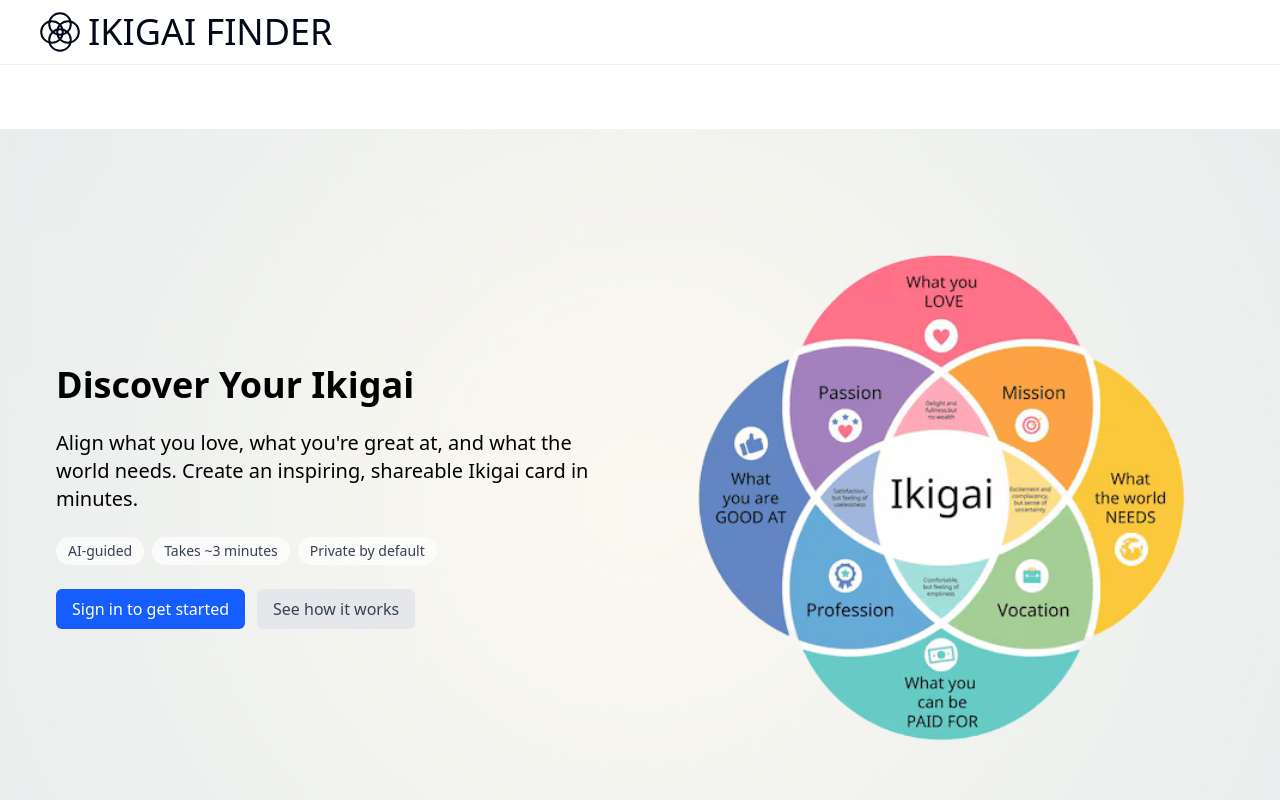
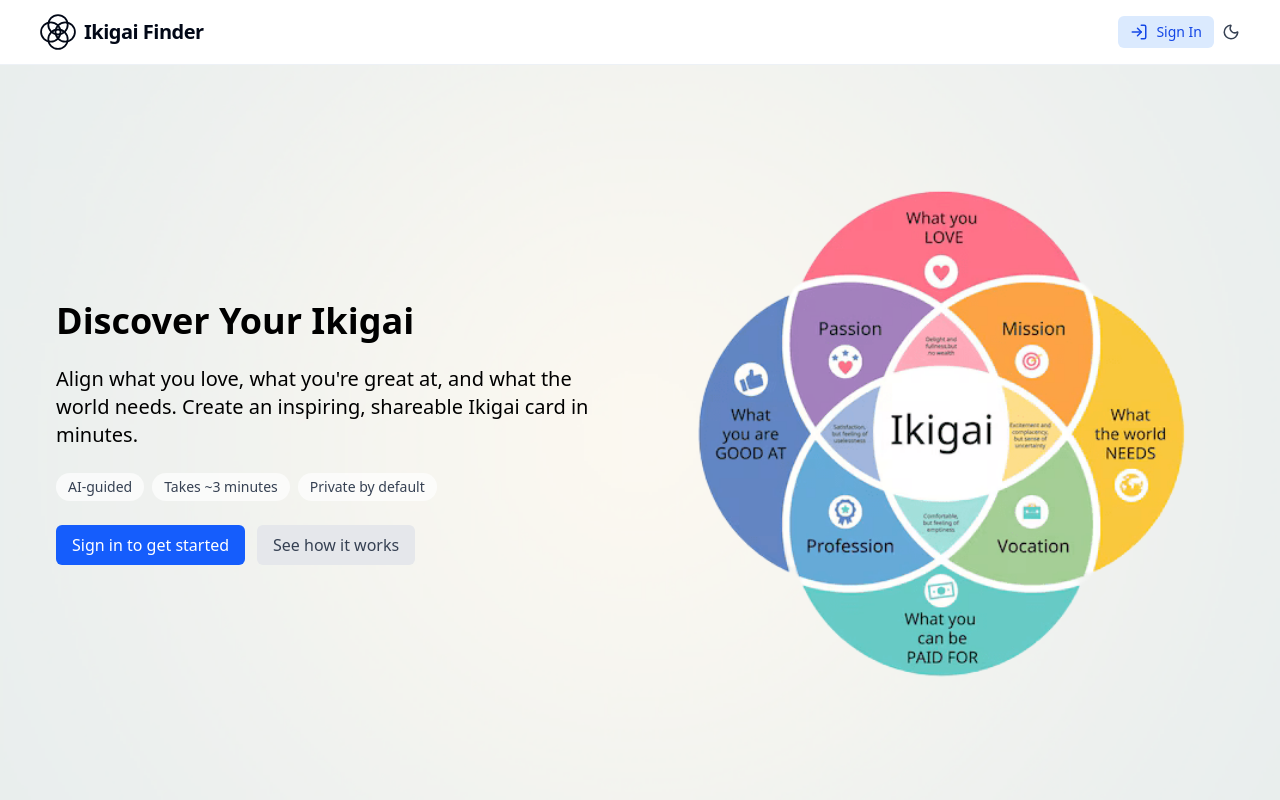
Before and after one commit to brown2020/ikigaifinder, a Next.js app: page / in a window 1280 px wide. Shown: the top 800 px of the page. Built offline with nearby package versions, Linux system fonts and the light colour scheme; no server answers.

Commit message:
fix: improve navbar contrast and token-based styling
Restyle navbar + menus + bottom bar to use semantic tokens, fix sticky header spacing, and add a theme toggle for light/dark mode.

```diff
--- a/src/app/layout.tsx
+++ b/src/app/layout.tsx
@@ -153,10 +153,10 @@ export default function RootLayout({
           >
             Skip to content
           </a>
-          <header className="sticky top-0 z-50 w-full border-b border-border/60 bg-background/80 backdrop-blur">
+          <header className="sticky top-0 z-50 w-full border-b border-border/60 bg-background/95 supports-backdrop-filter:bg-background/70 backdrop-blur">
             <Navbar />
           </header>
-          <main id="main" className="grow pt-[64px] pb-12 sm:pb-0">
+          <main id="main" className="grow pb-12 sm:pb-0 scroll-mt-20">
             {children}
           </main>
           <div className="fixed bottom-0 z-50 w-full block sm:hidden">
--- a/src/components/BottomBar.tsx
+++ b/src/components/BottomBar.tsx
@@ -29,7 +29,7 @@ export default function BottomBar() {
   if (!uid) return null;
 
   return (
-    <div className={`w-full py-1 bg-blue-800 text-white sm:px-10 px-5`}>
+    <div className="w-full border-t border-border/60 bg-background/95 supports-backdrop-filter:bg-background/70 backdrop-blur">
       <nav className="flex justify-between h-11" aria-label="Bottom navigation">
         {bottomMenu?.length
           ? bottomMenu.map((item) => {
@@ -42,9 +42,10 @@ export default function BottomBar() {
                   key={item.path}
                   href={item.path}
                   className={[
-                    "flex flex-col items-center justify-center rounded-md px-2",
-                    "focus:outline-none focus-visible:ring-2 focus-visible:ring-white/70",
-                    isActive ? "bg-blue-700/50" : "hover:bg-blue-700/40",
+                    "flex flex-col items-center justify-center rounded-md px-3",
+                    "text-muted-foreground hover:text-foreground hover:bg-accent transition-colors",
+                    "focus:outline-none focus-visible:ring-2 focus-visible:ring-ring focus-visible:ring-offset-2 focus-visible:ring-offset-background",
+                    isActive ? "bg-accent text-foreground" : "",
                   ].join(" ")}
                   aria-current={isActive ? "page" : undefined}
                   aria-label={item.label || "Navigate"}
--- a/src/components/Navbar.tsx
+++ b/src/components/Navbar.tsx
@@ -4,6 +4,7 @@ import NavbarMenuItems from "./NavbarMenuItems";
 import Link from "next/link";
 import NavbarLoginItem from "./NavbarLoginItem";
 import { useAuthStore } from "@/zustand";
+import ThemeToggle from "./ThemeToggle";
 
 export default function Navbar() {
   const { uid } = useAuthStore();
@@ -11,22 +12,23 @@ export default function Navbar() {
     <div className="flex items-center justify-between w-full h-16 shrink-0 px-5 sm:px-10">
       <Link href="/" className="flex items-center gap-2 cursor-pointer">
         <IkigaiLogo
-          className="md:w-10 md:h-10 w-8 h-8 sm:min-w-10 min-w-8"
+          className="w-8 h-8 sm:w-9 sm:h-9"
           strokeColor="hsl(var(--foreground))"
         />
-        <div className="md:text-4xl text-2xl">IKIGAI FINDER</div>
+        <div className="text-lg sm:text-xl font-semibold tracking-tight">
+          Ikigai Finder
+        </div>
       </Link>
-      {uid ? (
-        <div>
+      <div className="flex items-center gap-2">
+        {uid ? (
           <div className="hidden sm:block">
             <NavbarMenuItems />
           </div>
-        </div>
-      ) : (
-        <div>
+        ) : (
           <NavbarLoginItem />
-        </div>
-      )}
+        )}
+        <ThemeToggle />
+      </div>
     </div>
   );
 }
--- a/src/components/NavbarLoginItem.tsx
+++ b/src/components/NavbarLoginItem.tsx
@@ -3,6 +3,7 @@
 import React from "react";
 import { LogIn } from "lucide-react";
 import { useUIStore } from "@/zustand";
+import { Button } from "@/components/ui/Button";
 
 // ============================================================================
 // Component
@@ -17,7 +18,7 @@ export default function NavbarLoginItem(): React.ReactElement {
   const openAuthModal = useUIStore((state) => state.openAuthModal);
 
   return (
-    <button
+    <Button
       onClick={() => {
         const url = new URL(window.location.href);
         const redirectParam = url.searchParams.get("redirect");
@@ -31,12 +32,14 @@ export default function NavbarLoginItem(): React.ReactElement {
 
         openAuthModal(redirectPath);
       }}
-      className="flex items-center gap-2 px-4 py-2 text-white hover:bg-blue-700 rounded-lg transition-colors duration-200"
+      variant="secondary"
+      size="sm"
+      leftIcon={<LogIn size={18} />}
+      className="hover:bg-accent"
       type="button"
       aria-label="Sign in"
     >
-      <LogIn size={20} />
       <span className="hidden sm:inline">Sign In</span>
-    </button>
+    </Button>
   );
 }
--- a/src/components/NavbarMenuItems.tsx
+++ b/src/components/NavbarMenuItems.tsx
@@ -79,9 +79,10 @@ export default function NavbarMenuItems() {
                 <button
                   type="button"
                   className={[
-                    "flex items-center gap-1 px-3 pb-1 rounded-md",
-                    "hover:bg-blue-700/40 transition-colors duration-200",
-                    "focus:outline-none focus-visible:ring-2 focus-visible:ring-white/70",
+                    "flex items-center gap-2 h-10 px-3 rounded-md",
+                    "text-sm font-medium text-foreground",
+                    "hover:bg-accent transition-colors duration-200",
+                    "focus:outline-none focus-visible:ring-2 focus-visible:ring-ring focus-visible:ring-offset-2 focus-visible:ring-offset-background",
                   ].join(" ")}
                   onClick={() => handleDropdown(key)}
                   aria-haspopup="menu"
@@ -103,10 +104,11 @@ export default function NavbarMenuItems() {
                 <Link
                   href={item.path}
                   className={[
-                    "flex items-center gap-1 px-3 pb-1 rounded-md",
-                    "hover:bg-blue-700/40 transition-colors duration-200",
-                    "focus:outline-none focus-visible:ring-2 focus-visible:ring-white/70",
-                    isActive ? "bg-blue-700/50" : "",
+                    "flex items-center gap-2 h-10 px-3 rounded-md",
+                    "text-sm font-medium text-foreground",
+                    "hover:bg-accent transition-colors duration-200",
+                    "focus:outline-none focus-visible:ring-2 focus-visible:ring-ring focus-visible:ring-offset-2 focus-visible:ring-offset-background",
+                    isActive ? "bg-accent" : "",
                   ].join(" ")}
                   aria-current={isActive ? "page" : undefined}
                 >
@@ -122,7 +124,7 @@ export default function NavbarMenuItems() {
                   id={menuId}
                   role="menu"
                   aria-label={item.label || "Menu"}
-                  className="dropdown-menu absolute right-0 mt-2 bg-white text-black rounded-lg shadow-lg z-20 min-w-52 overflow-hidden"
+                  className="dropdown-menu absolute right-0 mt-2 rounded-lg border border-border bg-popover text-popover-foreground shadow-lg z-20 min-w-56 overflow-hidden"
                 >
                   {item.subItems?.map((subItem: NavItem, subIndex: number) => {
                     if (!subItem.path) return null;
@@ -137,9 +139,9 @@ export default function NavbarMenuItems() {
                         role="menuitem"
                         className={[
                           "px-4 py-2 block",
-                          "hover:text-blue-800 hover:bg-gray-50",
-                          "focus:outline-none focus-visible:ring-2 focus-visible:ring-blue-600/40",
-                          isSubActive ? "text-blue-800 bg-gray-50" : "",
+                          "hover:bg-accent transition-colors",
+                          "focus:outline-none focus-visible:ring-2 focus-visible:ring-ring focus-visible:ring-offset-2 focus-visible:ring-offset-background",
+                          isSubActive ? "bg-accent" : "",
                         ].join(" ")}
                         onClick={() => setIsOpenDropdown(null)}
                       >
--- a/src/components/ThemeProvider.tsx
+++ b/src/components/ThemeProvider.tsx
@@ -15,14 +15,13 @@ export function ThemeProvider({
   children,
   isDisabled = false,
 }: ThemeProviderProps): React.ReactElement {
-  if (isDisabled) return <>{children}</>;
-
   return (
     <NextThemesProvider
       attribute="class"
       defaultTheme="system"
       enableSystem
       disableTransitionOnChange
+      forcedTheme={isDisabled ? "light" : undefined}
     >
       {children}
     </NextThemesProvider>
--- /dev/null
+++ b/src/components/ThemeToggle.tsx
@@ -0,0 +1,28 @@
+"use client";
+
+import { useEffect, useState } from "react";
+import { Moon, Sun } from "lucide-react";
+import { IconButton } from "@/components/ui/Button";
+import { useTheme } from "next-themes";
+
+export function ThemeToggle(): React.ReactElement | null {
+  const { resolvedTheme, setTheme } = useTheme();
+  const [isMounted, setIsMounted] = useState(false);
+
+  useEffect(() => setIsMounted(true), []);
+  if (!isMounted) return null;
+
+  const isDark = resolvedTheme === "dark";
+
+  return (
+    <IconButton
+      icon={isDark ? <Sun size={18} /> : <Moon size={18} />}
+      aria-label="Toggle theme"
+      variant="ghost"
+      onClick={() => setTheme(isDark ? "light" : "dark")}
+      className="text-foreground hover:bg-accent"
+    />
+  );
+}
+
+export default ThemeToggle;
--- /dev/null
+++ b/src/components/ui/Container.tsx
@@ -0,0 +1,27 @@
+"use client";
+
+import type { PropsWithChildren } from "react";
+import { cn } from "@/utils/cn";
+
+type ContainerProps = PropsWithChildren<{
+  className?: string;
+  size?: "sm" | "md" | "lg";
+}>;
+
+const sizes: Record<NonNullable<ContainerProps["size"]>, string> = {
+  sm: "max-w-3xl",
+  md: "max-w-5xl",
+  lg: "max-w-6xl",
+};
+
+export function Container({
+  children,
+  className,
+  size = "lg",
+}: ContainerProps): React.ReactElement {
+  return (
+    <div className={cn("mx-auto w-full px-5 sm:px-10", sizes[size], className)}>
+      {children}
+    </div>
+  );
+}
--- /dev/null
+++ b/src/components/ui/Section.tsx
@@ -0,0 +1,35 @@
+"use client";
+
+import type { PropsWithChildren } from "react";
+import { cn } from "@/utils/cn";
+import { Container } from "./Container";
+
+type SectionProps = PropsWithChildren<{
+  className?: string;
+  containerClassName?: string;
+  size?: "sm" | "md" | "lg";
+  padding?: "none" | "sm" | "md" | "lg";
+}>;
+
+const paddings: Record<NonNullable<SectionProps["padding"]>, string> = {
+  none: "",
+  sm: "py-8",
+  md: "py-12",
+  lg: "py-16",
+};
+
+export function Section({
+  children,
+  className,
+  containerClassName,
+  size = "lg",
+  padding = "md",
+}: SectionProps): React.ReactElement {
+  return (
+    <section className={cn(paddings[padding], className)}>
+      <Container size={size} className={containerClassName}>
+        {children}
+      </Container>
+    </section>
+  );
+}
```
